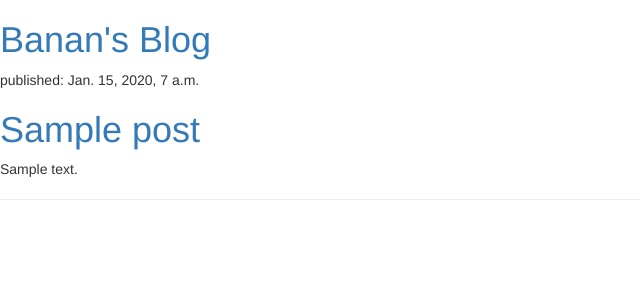
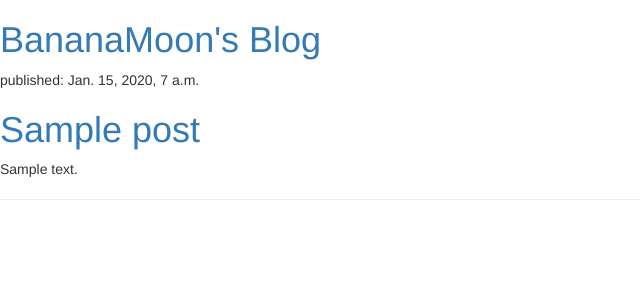
Before and after one commit to SoryGomez/my-first-blog, a Django app: template blog/templates/blog/post_list.html in a window 1280 px wide. Shown: the top 300 px of the page, without its empty margins (0-640 px from the left). Run offline with Django 3.2, Linux system fonts and the light colour scheme; the template is opened without the code that fills it: values that come from a table or form of the project are taken from there, others are empty; tables that the repository leaves empty hold one stand-in row (values such as "Sample post"); some libraries are stand-ins or nearby versions.

Commit message:
Cambie todo

```diff
--- a/blog/templates/blog/post_list.html
+++ b/blog/templates/blog/post_list.html
@@ -6,7 +6,7 @@
         </head>
         <body>
             <div>
-                <h1><a href="">Banan's Blog</a></h1>
+                <h1><a href="">BananaMoon's Blog</a></h1>
             </div>
 
 
```
